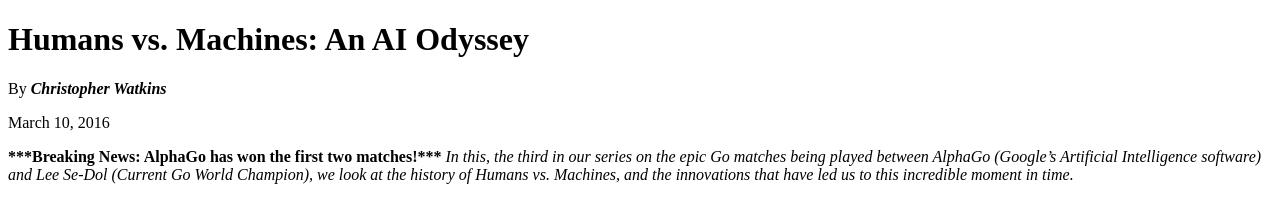
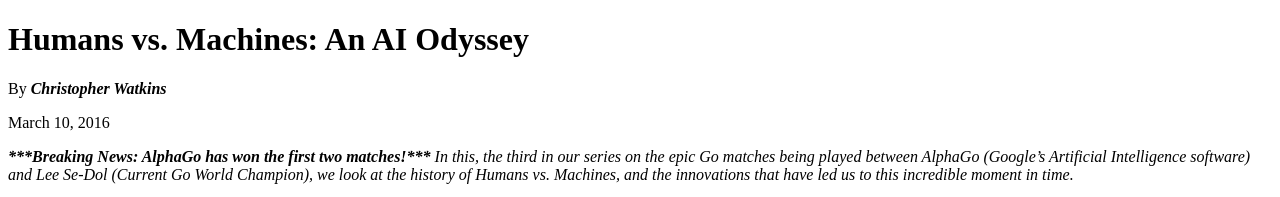
Before and after one commit to eheslouis/Mockup-to-Article, a plain HTML site: page index.html in a window 1280 px wide. Shown: the top 197 px of the page. Drawn offline with Linux system fonts and the light colour scheme.

Commit message:
fix little error
fix little error

```diff
--- a/index.html
+++ b/index.html
@@ -13,7 +13,7 @@
 
   <p>March 10, 2016</p>
 
-  <p><b>***Breaking News: AlphaGo has won the first two matches!***</b> <em>In this, the third in our series on the epic Go matches being played between AlphaGo (Google’s Artificial Intelligence software) and Lee Se-Dol (Current Go World Champion), we look at the history of Humans vs. Machines, and the innovations that have led us to this incredible moment in time.</em></p>
+  <p><em><b>***Breaking News: AlphaGo has won the first two matches!***</b> In this, the third in our series on the epic Go matches being played between AlphaGo (Google’s Artificial Intelligence software) and Lee Se-Dol (Current Go World Champion), we look at the history of Humans vs. Machines, and the innovations that have led us to this incredible moment in time.</em></p>
 
   <img src="http://i2.wp.com/blog.udacity.com/wp-content/uploads/2016/03/56df2490a351d802222160.gif" alt="image Udacity">
 
```
